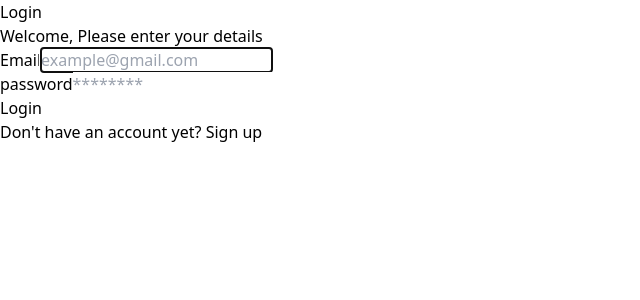
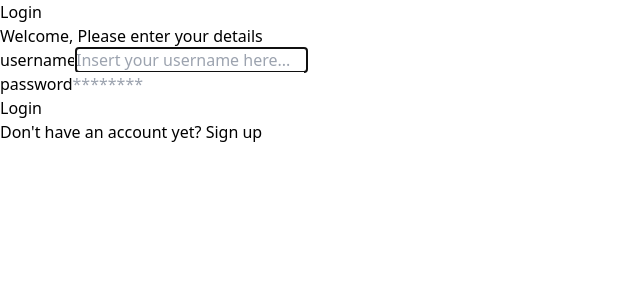
Before and after one commit to ProjectRavel/ReactJS-Basic, a React (Vite) app in the folder 3-ComponentsProps/: page / in a window 1280 px wide. Shown: the top 300 px of the page, without its empty margins (0-640 px from the left). Built offline with nearby package versions, Linux system fonts and the light colour scheme.

Commit message:
Add Detail Feature

```diff
--- a/3-ComponentsProps/src/components/Elements/navigation/navigationProducts.jsx
+++ b/3-ComponentsProps/src/components/Elements/navigation/navigationProducts.jsx
@@ -74,7 +74,8 @@ const AccountNavigation = () => {
 
   const logout = (e) => {
     e.preventDefault();
-    localStorage.removeItem('email');
+    localStorage.removeItem('token');
+    localStorage.removeItem('usernameDisplay');
     localStorage.removeItem('password');
     navigateLogout('/')
   };
@@ -82,7 +83,7 @@ const AccountNavigation = () => {
     <nav className="bg-gray-800 text-white">
         <div className="flex justify-end items-center space-x-4 p-2">
           <span className="text-sm font-bold">
-            {localStorage.getItem('email').split('@')[0]}
+            {localStorage.getItem('usernameDisplay')}
           </span>
           <form onSubmit={logout}>
             <button
--- a/3-ComponentsProps/src/components/Fragment/FormLogin.jsx
+++ b/3-ComponentsProps/src/components/Fragment/FormLogin.jsx
@@ -1,34 +1,50 @@
 import Button from "../Elements/input/button/button";
 import IndexForm from "../Elements/input/index";
-import { useRef, useEffect} from "react";
+import { useRef, useEffect, useState} from "react";
+import { postLogin } from "../../services/auth.service";
 
 const FormLogin = () => {
+  const [loginFailed, setLoginFailed] = useState("")
   const HandleLogin = (e) => {
     e.preventDefault()
-    const email = e.target.email.value
+    const username = e.target.username.value
     const password = e.target.password.value
-    if(email && password) {
-      localStorage.setItem('email', email)
-      localStorage.setItem('password', password)
-      window.location.href = "/products"
+    if(username && password) {
+      // localStorage.setItem('email', email)
+      // localStorage.setItem('password', password)
+      // window.location.href = "/products"
+      const data = {
+        username: username,
+        password: password,
+      };
+      postLogin(data, (status, res) => {
+        if(status){
+          localStorage.setItem("token", res.data.token)
+          localStorage.setItem("usernameDisplay", username)
+          window.location.href = "/products"
+        }else{
+          setLoginFailed(res.response.data)
+          console.log(res.response.data)
+        }
+      })
     }else{
       alert('Please fill all fields')
     }
   }
-  const emailRef = useRef(null)
+  const userRef = useRef(null)
 
   useEffect(() => {
-    emailRef.current.focus()
+    userRef.current.focus()
   }, [])
   return (
     <form onSubmit={HandleLogin}>
       <IndexForm
-        text="Email"
-        placeholder="example@gmail.com"
-        forHTML="email"
-        type="email"
-        id="email"
-        ref={emailRef}
+        text="username"
+        placeholder="Insert your username here..."
+        forHTML="username"
+        type="text"
+        id="username"
+        ref={userRef}
       />
       <IndexForm
         text="password"
@@ -38,6 +54,7 @@ const FormLogin = () => {
         id="password"
       />
       <Button variant="blue" name="Login" type="submit"/>
+      {loginFailed && <p className="text-red-600 text-center">{loginFailed}</p>}
     </form>
   );
 };
--- a/3-ComponentsProps/src/components/Fragment/Product.jsx
+++ b/3-ComponentsProps/src/components/Fragment/Product.jsx
@@ -3,7 +3,7 @@ import Button from "../Elements/input/button/button";
 const Product = ({ children }) => {
 
   return (
-    <div className="max-w-sm w-full h-full bg-slate-100 rounded-lg shadow-2xl shadow-slate-300 hover:shadow-slate-400 transition-all duration-300 p-4 mx-2 flex flex-col justify-between">
+    <div className="max-w-sm w-full h-full bg-slate-100 rounded-lg shadow-2xl shadow-slate-300 hover:scale-110 transition-all duration-300 p-4 mx-2 flex flex-col justify-between">
       {children}
     </div>
   );
@@ -30,7 +30,7 @@ const Body = ({ Title = "...", brand = "...", price = "...", onClick, children }
           Price:$
           {price}
         </p>
-        <p className="text-sm text-slate-400 mt-2 mb-4">{children}</p>
+        <p className="text-sm text-slate-400 mt-2 mb-4">{children.split('.')[0]}</p>
       </div>
       <Button variant="blue" name="Add to cart" onClick={onClick}/>
     </div>
--- /dev/null
+++ b/3-ComponentsProps/src/services/auth.service.jsx
@@ -0,0 +1,10 @@
+import axios from "axios";
+
+// export axios
+export const postLogin = (data, callback) => {
+    axios.post("https://fakestoreapi.com/auth/login", data).then((res) => {
+        callback(true, res)
+    }).catch((err) => {
+        callback(false, err);
+    });
+}
```
Also changed, not shown: 3-ComponentsProps/src/Pages/detailProduct.jsx (added, +38 -0 lines).
